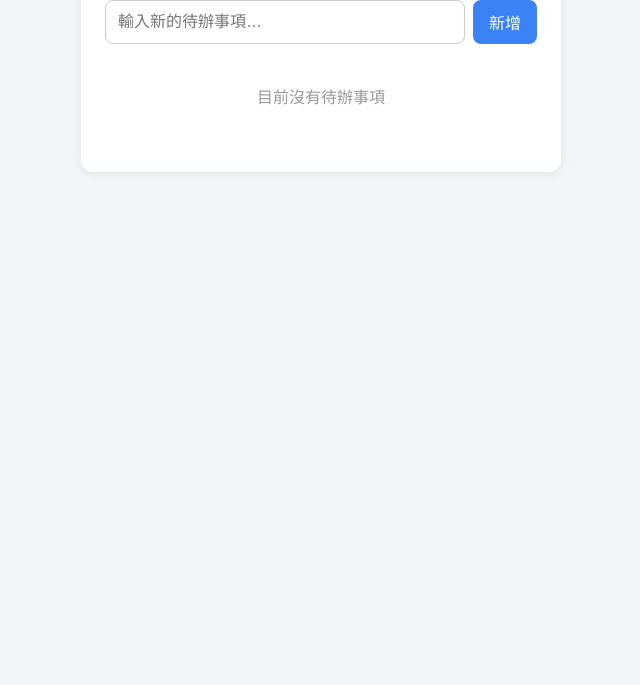
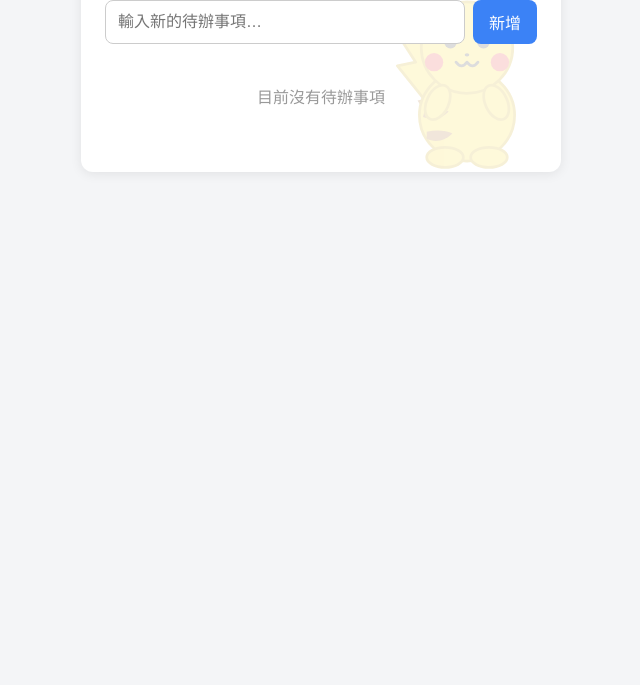
Before and after one commit to ICCASUS/Todo-mvp, a plain HTML site: page index.html in a window 1280 px wide. Shown: the part 115-800 px from the top of the page, without its empty margins (319-959 px from the left). Drawn offline with Linux system fonts and the light colour scheme.

Commit message:
Add Pikachu-style board background illustration
- 新增自繪 pikachu.svg，以淡化水印鋪在看板右下角
- README 補充底圖說明、專案結構與商標聲明

Co-Authored-By: Claude Fable 5.1 <noreply@anthropic.com>

```diff
--- a/index.html
+++ b/index.html
@@ -14,6 +14,8 @@
       color: #222;
     }
     .app {
+      position: relative;
+      overflow: hidden;
       max-width: 480px;
       margin: 0 auto;
       background: #fff;
@@ -21,6 +23,19 @@
       box-shadow: 0 2px 12px rgba(0, 0, 0, 0.08);
       padding: 24px;
     }
+    /* 看板底圖：皮卡丘插圖淡化後鋪在右下角，不影響閱讀與點擊 */
+    .app::before {
+      content: "";
+      position: absolute;
+      right: -16px;
+      bottom: -12px;
+      width: 220px;
+      height: 240px;
+      background: url("pikachu.svg") no-repeat center / contain;
+      opacity: 0.16;
+      pointer-events: none;
+    }
+    .app > * { position: relative; }
     h1 {
       margin: 0 0 16px;
       font-size: 1.5rem;
```
Also changed, not shown: pikachu.svg (added), 1 other file.
